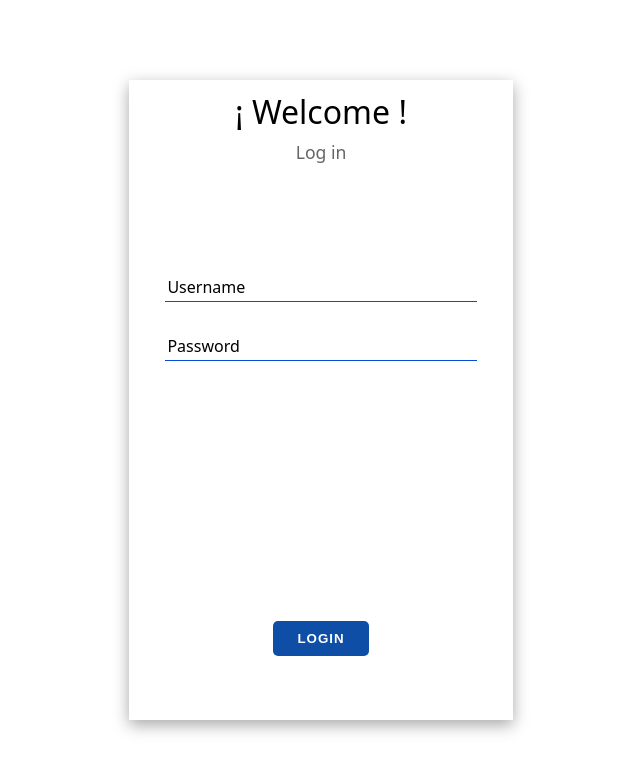
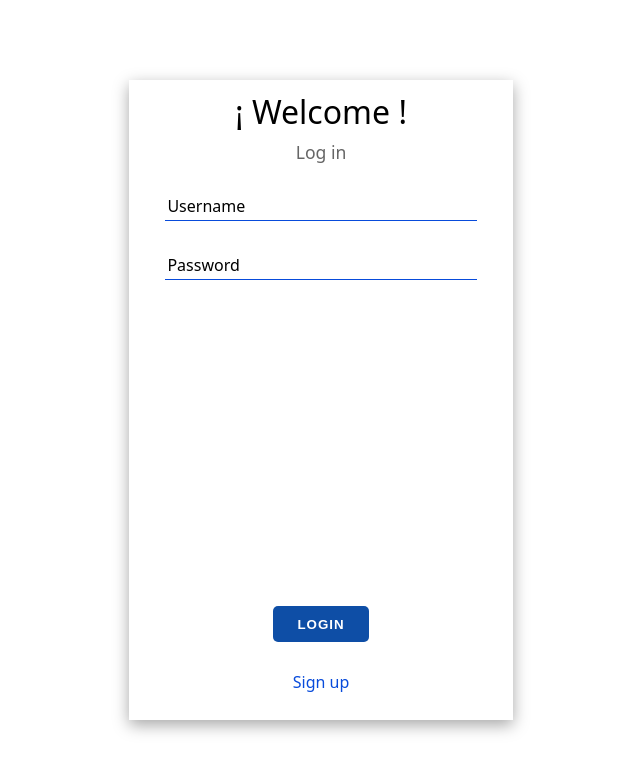
Before and after one commit to Andres191200/ReduxLogin, a React (Vite) app in the folder vite-project/: page / in a window 1280 px wide. Shown: the top 772 px of the page, without its empty margins (319-959 px from the left). Built offline with nearby package versions, Linux system fonts and the light colour scheme.

Commit message:
sign up link added to the DOM

```diff
--- a/vite-project/src/components/views/LogIn.jsx
+++ b/vite-project/src/components/views/LogIn.jsx
@@ -1,4 +1,5 @@
 import { useState } from 'react';
+import { Link } from "react-router-dom";
 import '../../styles/login.css';
 
 const Login = () => {
@@ -19,7 +20,7 @@ const Login = () => {
     return (
         <div className="main-container">
             <div className="login-form-container">
-                <div>
+                <div className="welcome-container">
                     <h1 className="welcome">¡ Welcome !</h1>
                     <span>Log in</span>
                 </div>
@@ -38,6 +39,9 @@ const Login = () => {
                         <input type="submit" value="LOGIN" />
                     </div>
                 </form>
+                <div className="signup-container">
+                    <span>Sign up</span>
+                </div>
             </div>
         </div>
     )
--- a/vite-project/src/styles/login.css
+++ b/vite-project/src/styles/login.css
@@ -145,7 +145,7 @@ table {
 	box-shadow: rgba(0, 0, 0, 0.35) 0px 5px 15px;
 }
 
-.login-form input {
+.login-form input:not(input[type='submit']) {
 	margin-block-end: 2rem;
 }
 
@@ -153,7 +153,6 @@ table {
 	width: 100%;
 	display: flex;
 	justify-content: center;
-	align-items: flex-end;
 }
 
 .login-form input[type='submit'] {
@@ -178,7 +177,7 @@ table {
 	margin-top: 1rem;
 }
 
-.login-form-container > div{
+.login-form-container > .welcome-container{
 	display: flex;
 	flex-direction: column;
 	align-items: center;
@@ -251,9 +250,24 @@ table {
 }
 
 .login-form {
+	padding-block: 2rem;
 	display: flex;
 	flex-direction: column;
 	align-items: center;
-	justify-content: space-around;
-	height: 100%;
+	justify-content: space-between;
+	height: 70%;
 }
+
+.signup-container{
+	display:flex;
+	justify-content: center;
+	width:100%;
+}
+
+.signup-container > span{
+	color: rgb(8, 75, 219);
+}
+
+.signup-container > span:hover{
+	cursor: pointer;
+}
```
